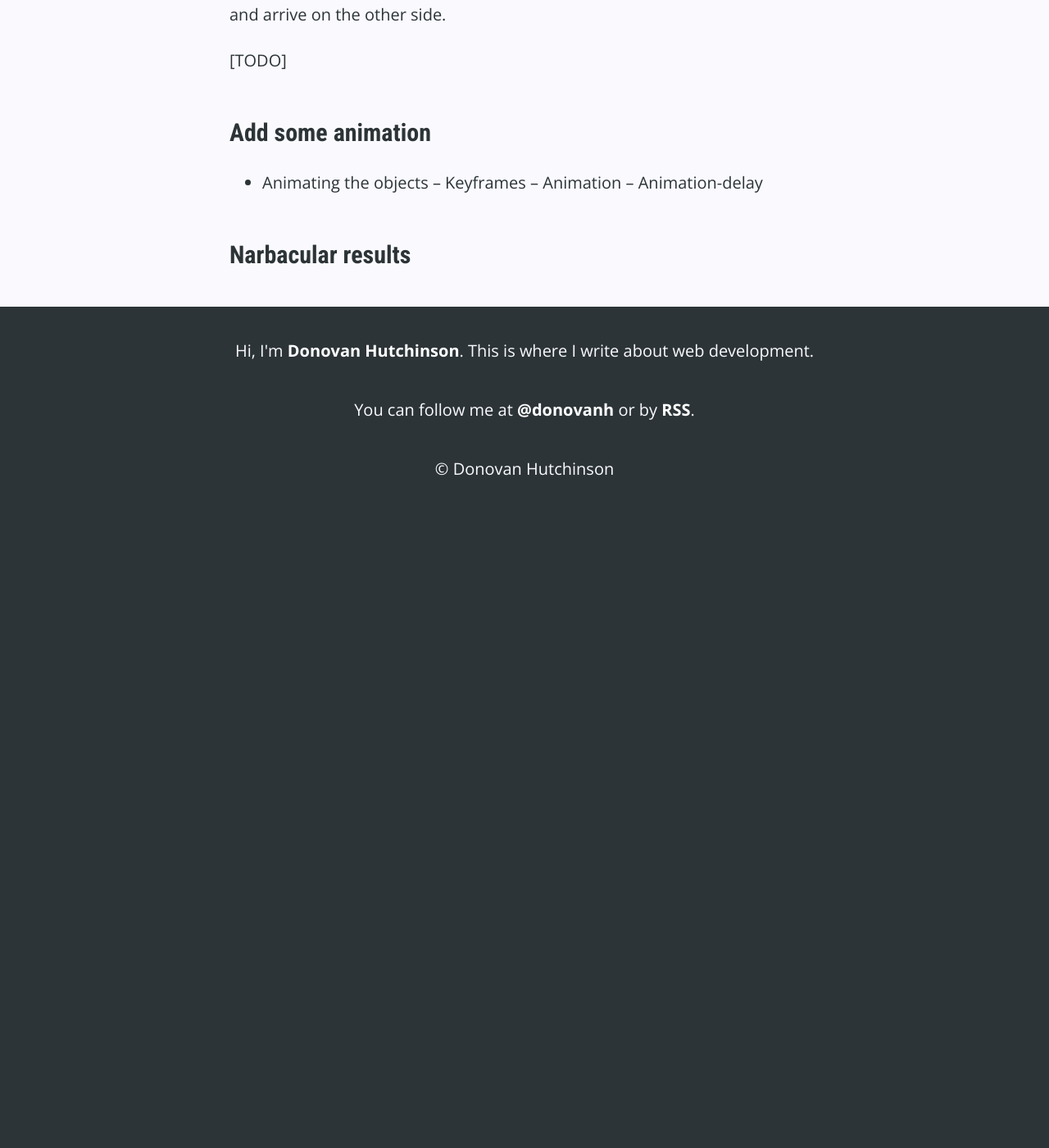
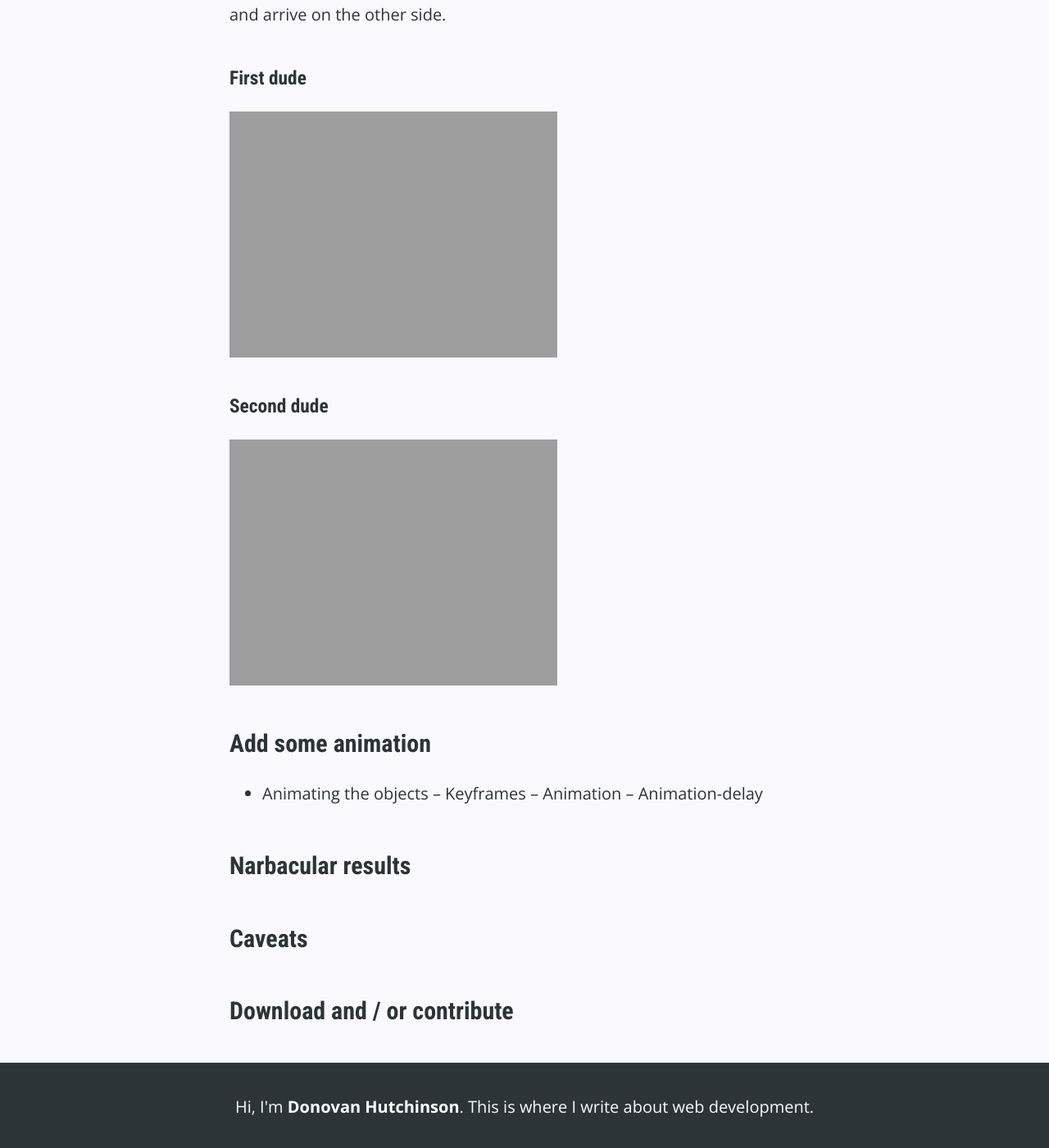
Before and after one commit to donovanh/donovanh.github.com, a Jekyll site: the page built from _posts/2013-06-02-portal.markdown, in a window 1280 px wide and 1400 px high, scrolled down 18567 px. Shown: the whole window at 82% size. Built offline with Jekyll 4.4.1, drawn with Linux system fonts in a browser that asks for light colours; nearby versions of some CDN libraries; before the commit the page ends 19197 px from its top, so only the background shows below that.

Commit message:
More images

```diff
--- a/_posts/2013-06-02-portal.markdown
+++ b/_posts/2013-06-02-portal.markdown
@@ -323,9 +323,13 @@ Two borders are used to create the effect. The bottom and left borders match the
 
 With the portals and door in place, we need a person to jump through one and arrive on the other side.
 
-[TODO]
+### First dude
 
+<img src="http://hop.ie/images/posts/portal/dude1.png" alt="The first of two characters to animate through the scene" />
 
+### Second dude
+
+<img src="http://hop.ie/images/posts/portal/dude2.png" alt="The second of two characters to animate through the scene" />
 
 
 ## Add some animation
@@ -337,3 +341,7 @@ With the portals and door in place, we need a person to jump through one and arr
 
 
 ## Narbacular results
+
+## Caveats
+
+## Download and / or contribute
```
Also changed, not shown: images/home/portal.png.
